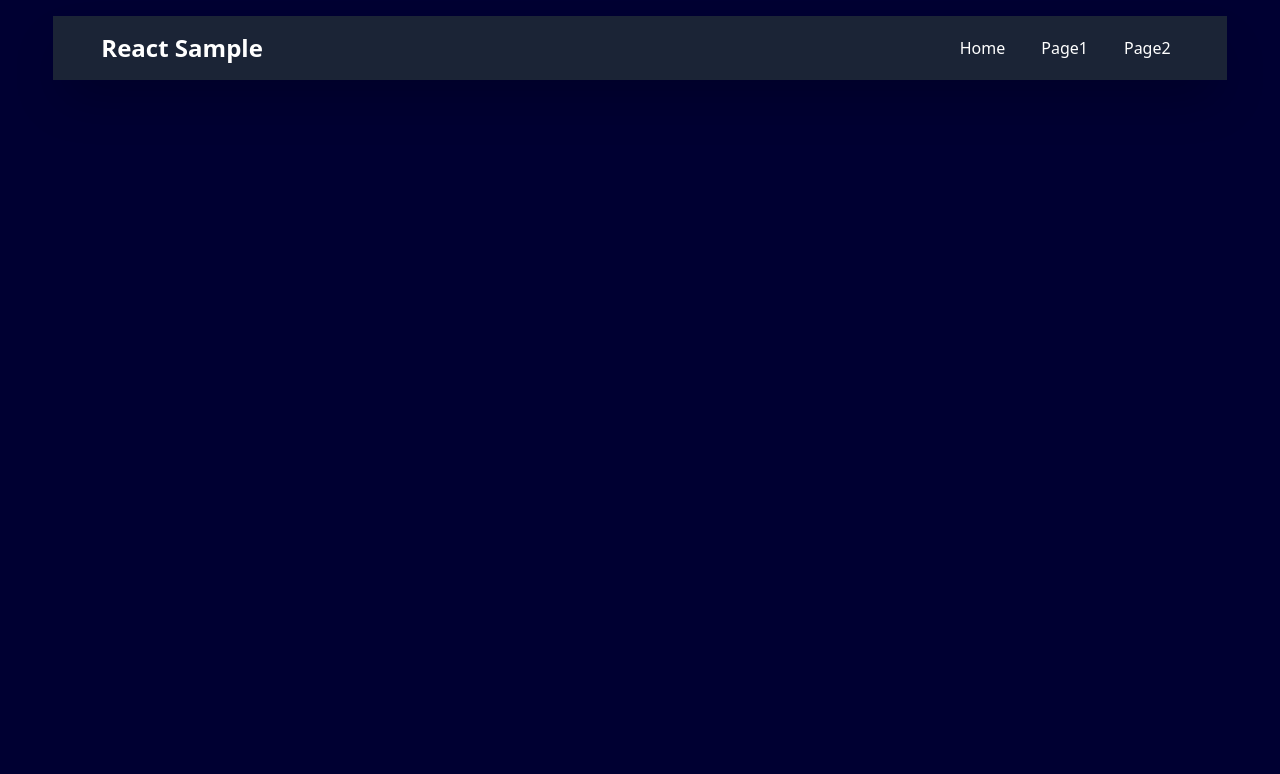
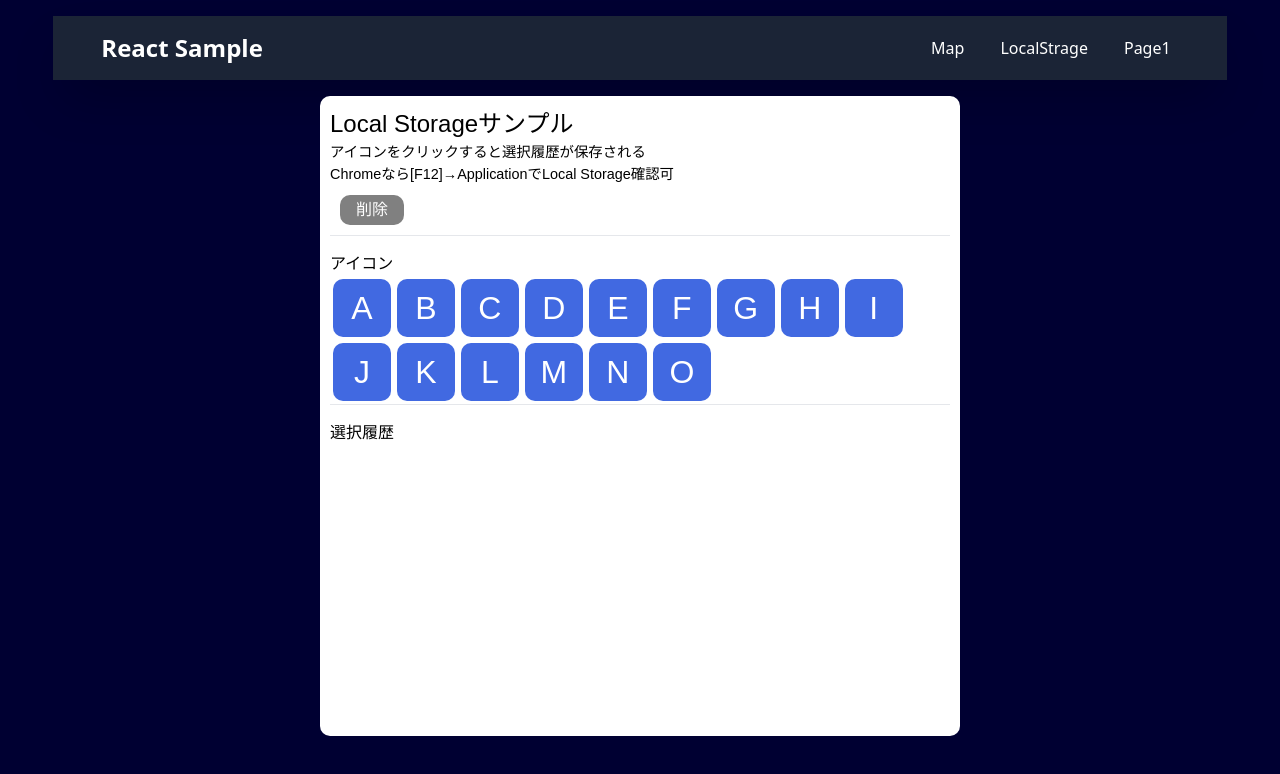
Before and after one commit to itoi10/my-react-sample, a React (Create React App) app: page /#/localstrage in a window 1280 px wide. Shown: the top 774 px of the page. Built offline with nearby package versions, Linux system fonts and the light colour scheme.

Commit message:
add LocalStorageSample component

```diff
--- a/package.json
+++ b/package.json
@@ -21,7 +21,7 @@
     "typescript": "^4.1.2",
     "web-vitals": "^1.0.1"
   },
-  "homepage": "https://itoi10.github.io/react-sample/",
+  "homepage": "https://itoi10.github.io/my-react-sample/",
   "scripts": {
     "start": "craco start",
     "build": "craco build",
--- a/src/App.tsx
+++ b/src/App.tsx
@@ -1,6 +1,7 @@
 import React from 'react';
 import { HashRouter, Routes, Route, Link } from 'react-router-dom'
 import MyGoogleMapReact from './components/MyGoogleMapReact/MyGoogleMapsReact';
+import LocalStorageSample from './components/LocalStorageSample/LocalStorageSample';
 import TestPage from './components/TestPage/TestPage';
 
 
@@ -14,16 +15,16 @@ const App: React.FC = () => {
         </div>
         <div>
           <ul className="flex text-white">
-            <li className="ml-5 px-2 py-1"><Link to='/'>Home</Link></li>
+            <li className="ml-5 px-2 py-1"><Link to='/'>Map</Link></li>
+            <li className="ml-5 px-2 py-1"><Link to='/localstrage'>LocalStrage</Link></li>
             <li className="ml-5 px-2 py-1"><Link to='/page1'>Page1</Link></li>
-            <li className="ml-5 px-2 py-1"><Link to='/page2'>Page2</Link></li>
           </ul>
         </div>
       </header>
       <div className="container mx-auto">
         <Routes>
+          <Route path='/localstrage' element={<LocalStorageSample />} />
           <Route path='/page1' element={<TestPage message="Page 1" />} />
-          <Route path='/page2' element={<TestPage message="Page 2" />} />
           <Route path='/' element={<MyGoogleMapReact />} />
           <Route element={<MyGoogleMapReact />} />
         </Routes>
--- /dev/null
+++ b/src/components/LocalStorageSample/LocalStorageSample.css
@@ -0,0 +1,53 @@
+.ls-container {
+  font-family: "Arial", "メイリオ";
+  background-color: white;
+  max-width:640px;
+  width: 100%;
+  height: 80vh;
+  margin:0px auto;
+  padding:10px;
+  border-radius: 10px;
+}
+.ls-h1 {
+  font-size: 1.5em;
+}
+.ls-h2 {
+  margin-top: 1em;
+  font-size: 1em;
+}
+.ls-p {
+  font-size: .9em;
+}
+.ls-clear {
+  height: 30px;
+  width: auto;
+  padding: 0 1em;
+  margin: 10px;
+  background-color: gray;
+  color: white;
+  border-radius: 10px;
+}
+.ls-icon-wrapper {
+  display: flex;
+  flex-wrap: wrap;
+}
+.ls-icon {
+  text-align: center;
+  font-size: 2em;
+  width: 1.8em;
+  height: 1.8em;
+  display: grid;
+  border: none;
+  place-items: center;
+  background-color: royalblue;
+  color: white;
+  border-radius: 10px;
+  margin: .1em;
+}
+.ls-icon:hover {
+  cursor: pointer;
+}
+.ls-icon:active {
+  transform: scale(0.95);
+  background-color: midnightblue;
+}
--- /dev/null
+++ b/src/components/LocalStorageSample/LocalStorageSample.tsx
@@ -0,0 +1,68 @@
+import React, { useState, useEffect } from 'react'
+import './LocalStorageSample.css'
+
+
+const LocalStorageSample: React.FC = () => {
+  const storageKey = 'mystorage'
+  const iconList = ['A','B','C','D','E','F','G','H','I','J','K','L','M','N','O']
+  const [iconHistory, setIconHistory] = useState<string[]>([]);
+
+  // LocalStorageから選択履歴読込
+  useEffect(() => {
+    const jsonData = localStorage.getItem(storageKey)
+    if(jsonData !== null) {
+      setIconHistory(JSON.parse(jsonData))
+    }
+  }, []);
+
+  // アイコンがクリックされたら選択履歴保存
+  function handleIconClick(e: React.MouseEvent<HTMLButtonElement>) {
+    const iconId = e.currentTarget.getAttribute("icon-id")
+    console.log(iconId)
+    if (iconId === null) {
+      return
+    }
+    // クリックされたアイコンを履歴の先頭に追加。重複は削除
+    let newHistory = [iconId, ...iconHistory]
+    newHistory = [...new Set(newHistory)]
+    // JSON形式に変換しlocalStorageに保存
+    const jsonData = JSON.stringify(newHistory)
+    localStorage.setItem(storageKey, jsonData);
+    setIconHistory(newHistory)
+  }
+
+  // 削除ボタンがクリックされたら選択履歴削除
+  function handleClearClick(e: React.MouseEvent<HTMLButtonElement>) {
+    localStorage.removeItem(storageKey)
+    setIconHistory([])
+  }
+
+  return (
+    <div className="ls-container">
+      <h1 className="ls-h1">Local Storageサンプル</h1>
+      <p className="ls-p">
+        アイコンをクリックすると選択履歴が保存される<br/>
+        Chromeなら[F12]→ApplicationでLocal Storage確認可
+      </p>
+      <button className="ls-clear" onClick={handleClearClick}>削除</button>
+      <hr/>
+
+      <h2 className="ls-h2">アイコン</h2>
+      <div className="ls-icon-wrapper">
+        {iconList && iconList.map(item => (
+          <button key={item} icon-id={item} className="ls-icon" onClick={handleIconClick}>{item}</button>
+        ))}
+      </div>
+      <hr/>
+
+      <h2 className="ls-h2">選択履歴</h2>
+      <div className="ls-icon-wrapper">
+        {iconHistory && iconHistory.map(item => (
+          <button key={item + "a"} icon-id={item} className="ls-icon" onClick={handleIconClick}>{item}</button>
+        ))}
+      </div>
+    </div>
+  );
+};
+
+export default LocalStorageSample
--- a/tsconfig.json
+++ b/tsconfig.json
@@ -1,6 +1,7 @@
 {
   "compilerOptions": {
     "target": "es5",
+    "downlevelIteration": true,
     "lib": [
       "dom",
       "dom.iterable",
```
Also changed, not shown: 1 other file (tests, documents, lock files or other folders).
